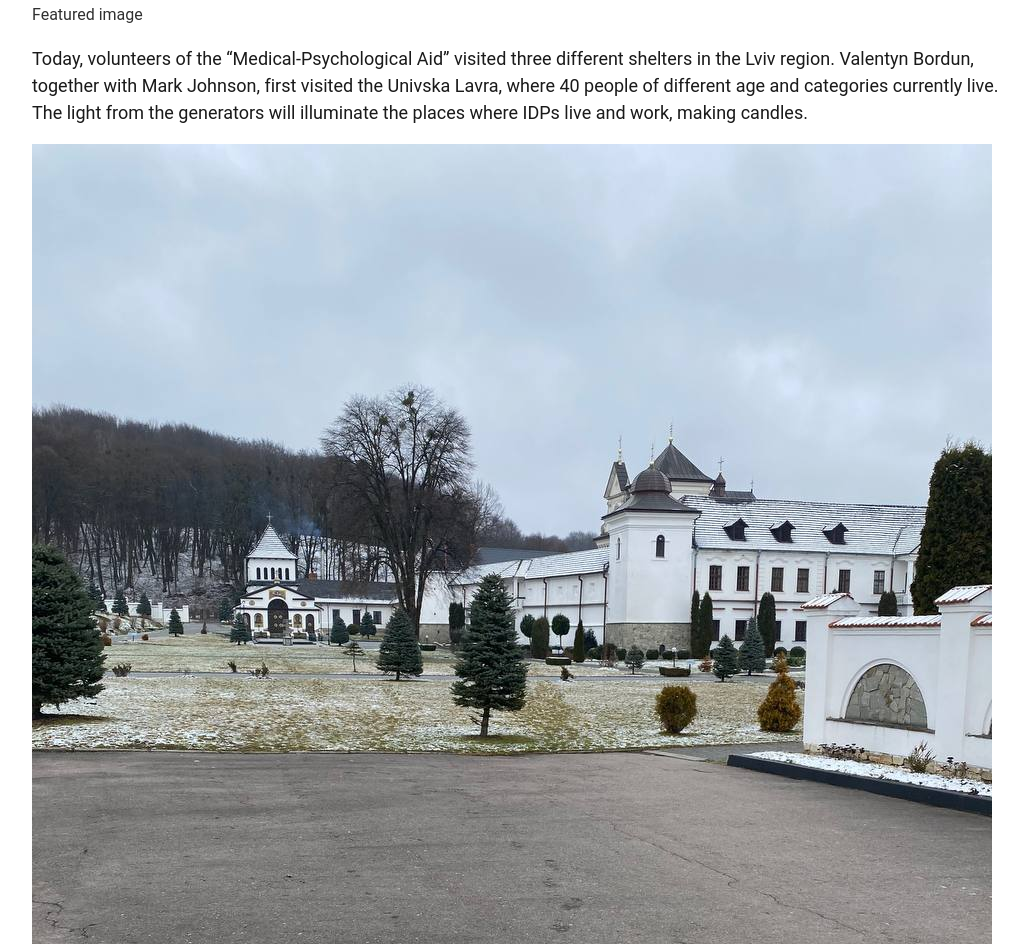
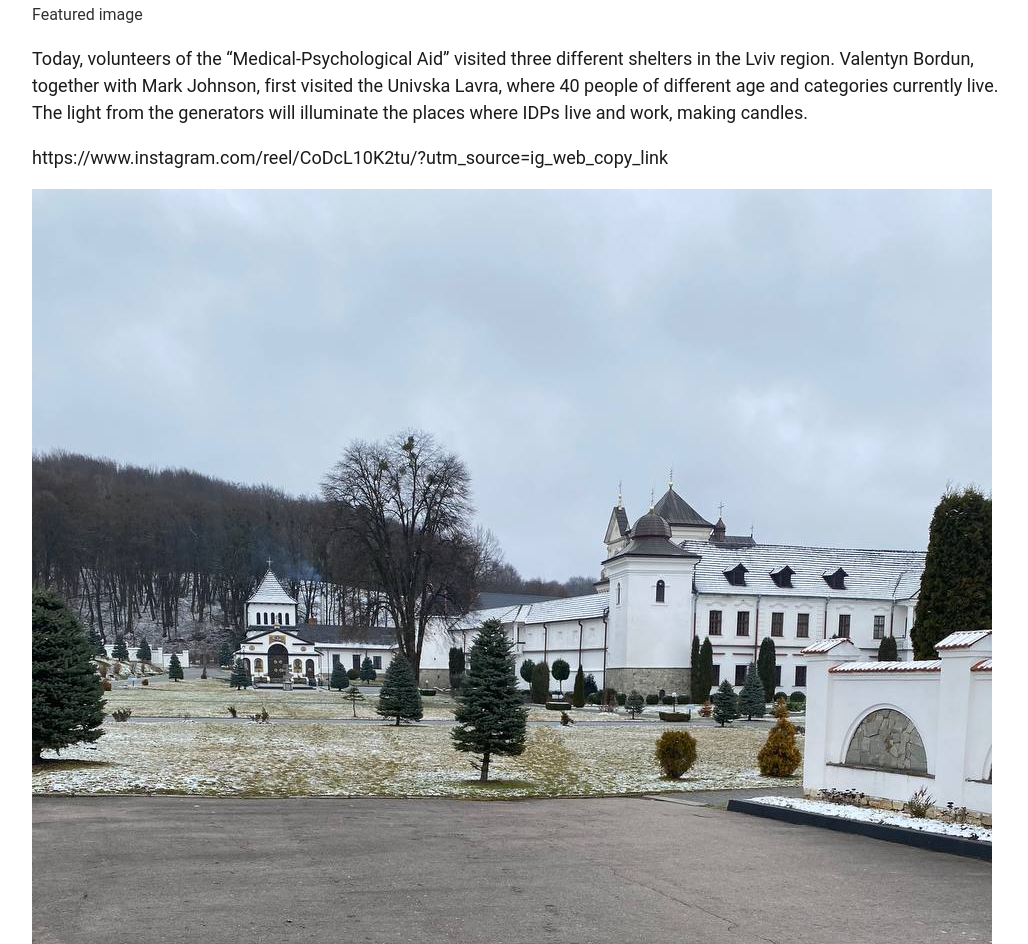
Before and after one commit to ViktoriaSadivska/SafeguardUkraine, an Eleventy site: page src/blog/2023-03-15-report-from-my-january-visit.md in a window 1280 px wide. Shown: the part 1465-2409 px from the top of the page, without its empty margins (115-1143 px from the left). Built offline with nearby package versions, Linux system fonts and the light colour scheme; Eleventy itself is replaced by a stand-in of ours; files that its build step writes are made by us from their sources; what eleventy-plugin-embed-everything would draw is missing.

Commit message:
Update Report “2023-03-15-report-from-my-january-visit”

```diff
--- a/src/blog/2023-03-15-report-from-my-january-visit.md
+++ b/src/blog/2023-03-15-report-from-my-january-visit.md
@@ -10,6 +10,12 @@ image: /assets/blog/photo_2023-01-28_18-16-32.jpg
 imageAlt: Featured image
 ---
 Today, volunteers of the “Medical-Psychological Aid” visited three different shelters in the Lviv region. Valentyn Bordun, together with Mark Johnson, first visited the Univska Lavra, where 40 people of different age and categories currently live. The light from the generators will illuminate the places where IDPs live and work, making candles.
+
+<!--StartFragment-->
+
+https://www.instagram.com/reel/CoDcL10K2tu/?utm_source=ig_web_copy_link
+
+<!--EndFragment-->
 
 ![](/assets/blog/photo_2023-01-28_18-01-21.jpg)
 
```
